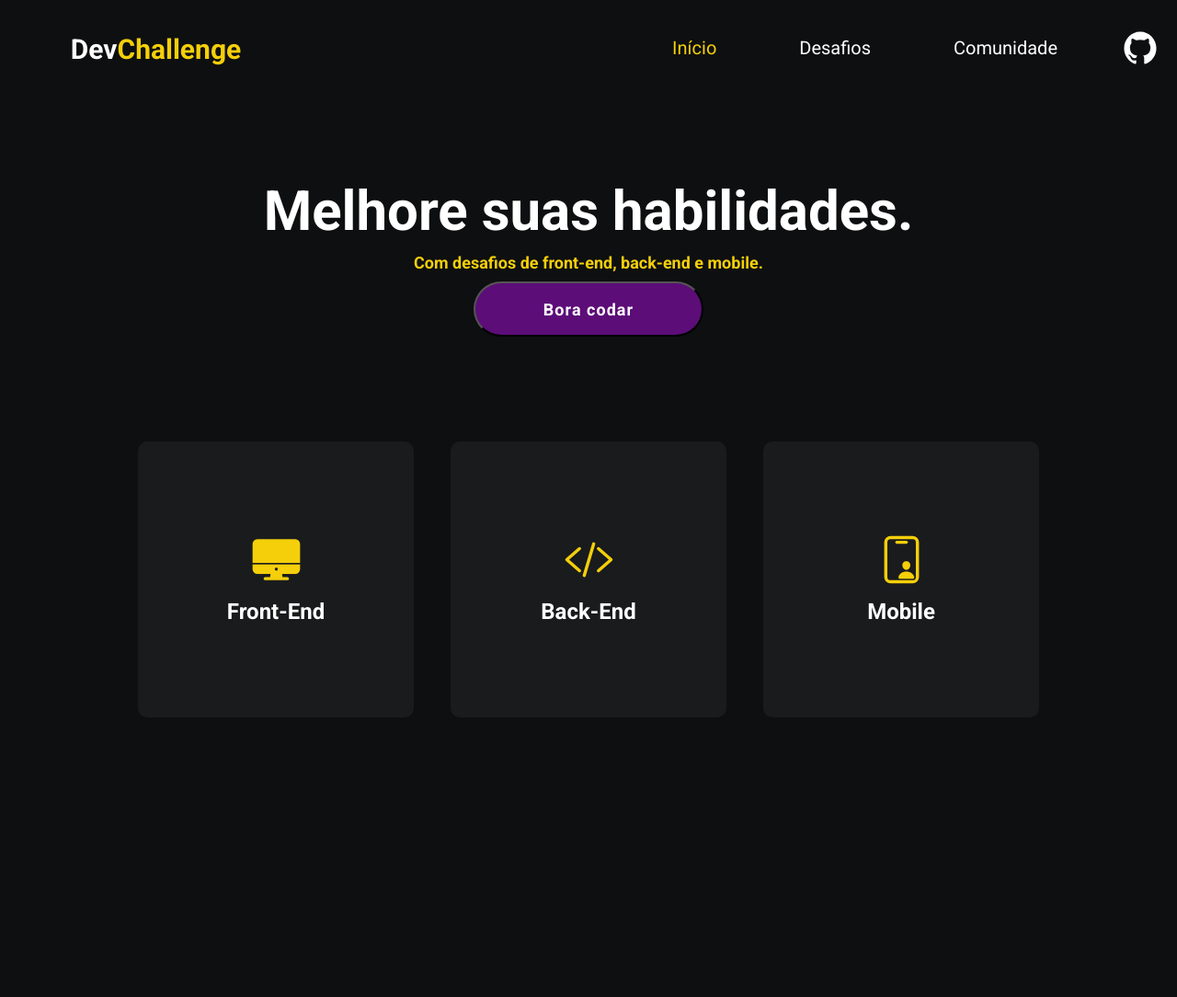
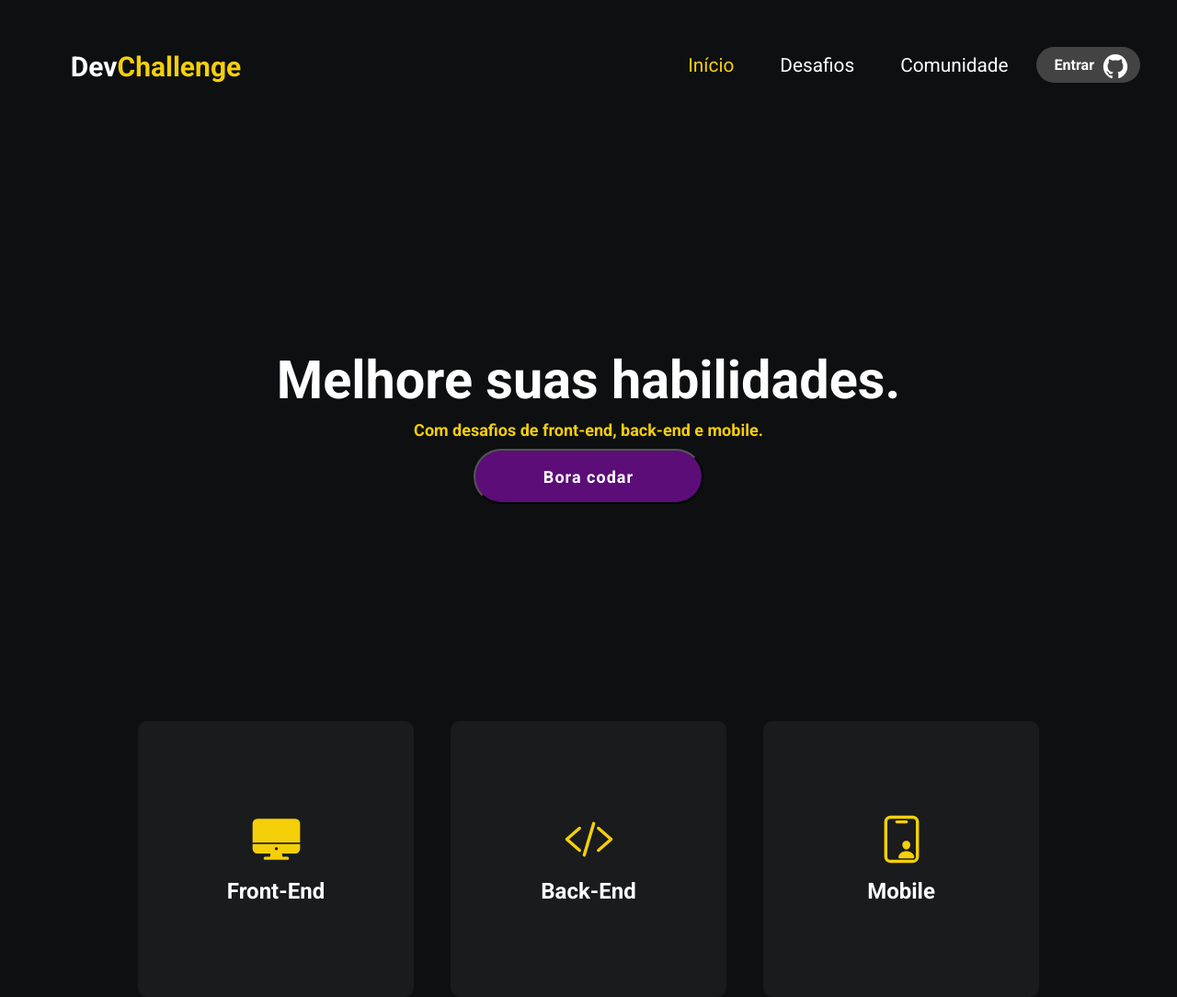
Before and after one commit to JohnWesley14/site-dev-challenge, a plain HTML site: page index.html in a window 1280 px wide. Shown: the whole page at 92% size. Before the commit the page ends 800 px from the top, so only its background shows below. Drawn offline with nearby package versions, Linux system fonts and the light colour scheme.

Commit message:
header atualizada e button

```diff
--- a/index.html
+++ b/index.html
@@ -22,7 +22,11 @@
                     <li><span>Início</span></li>
                     <li>Desafios</li>
                     <li>Comunidade</li>
-                    <ion-icon name="logo-github"></ion-icon>
+                    <a href="#">
+                        Entrar
+                        <ion-icon name="logo-github"></ion-icon>
+                    </a>
+
                 </ul>
 
             </div>
--- a/style.css
+++ b/style.css
@@ -13,6 +13,7 @@
 }
 
 body{
+    overflow-x: hidden;
     background: #0e0f10;
 }
 p{
@@ -26,12 +27,15 @@ header{
     display: flex;
     align-items: center;
     justify-content: space-between;
+    padding-top: 25px;
 }
 header ul{
     display: flex;
     align-items: center;
     list-style: none;
+
 }
+
 
 .Nav-Left{
     position: relative;
@@ -40,41 +44,59 @@ header ul{
     width: 20vw;
     margin-right: 20%;
 }
-.Nav-Right{
-    height: 50%;
-    width: 60vw;
-
+.Nav-Left li{
+    font-size: 30px;
+    font-weight: 700;
+    padding: 0px;
+}
+li{
+    font-size: 1.3em;
+    padding: 20px;
 }
 .Nav-Left li{
     position: absolute;
     left: 6vw;
     top: 2vh;
 }
+.Nav-Right{
+    height: 50%;
+    width: 60vw;
+
+}
+.Nav-Right a{
+    position: relative;
+    text-decoration: none;
+    background-color: rgba(84,84,84,0.75);
+    border-radius: 20px;
+    font-size: 1em;
+    padding: 10px;
+    font-weight: 600;
+    padding-right: 50px;
+    padding-left: 20px;
+}
+
 .Nav-Right ul{
     display: flex;
     align-items: center;
     position: absolute;
-    right: 20px;
-    gap: 50px;
+    right: 40px;
+    gap: 10px;
 }
+
 ul ion-icon{
-    width: 40px;
-    height: 40px;
+    position: absolute;
+    right: 12px;
+    top: 6px;
+    width: 30px;
+    height: 30px;
 }
-.Nav-Left li{
-    font-size: 30px;
-    font-weight: 700;
-    padding: 0px;
-}
-li{
-    font-size: 20px;
-    padding: 20px;
-}
+
 span{
     color: rgb(244,207,10);
 }
 main{
-    height: 50vh;
+    margin-top: 8vh;
+    height: 80vh;
     width: 100vw;
     display: flex;
     align-items: center;
@@ -87,7 +109,7 @@ main{
     flex-direction: column;
 }
 main h1{
-    font-size: 60px;
+    font-size: 3.6em;
     color: white;
     padding-bottom: 10px;
 }
@@ -130,3 +152,6 @@ main input{
 .Article-Box h4{
     font-size: 24px;
 }
+::-webkit-scrollbar{
+    width: 5px;
+}
```
